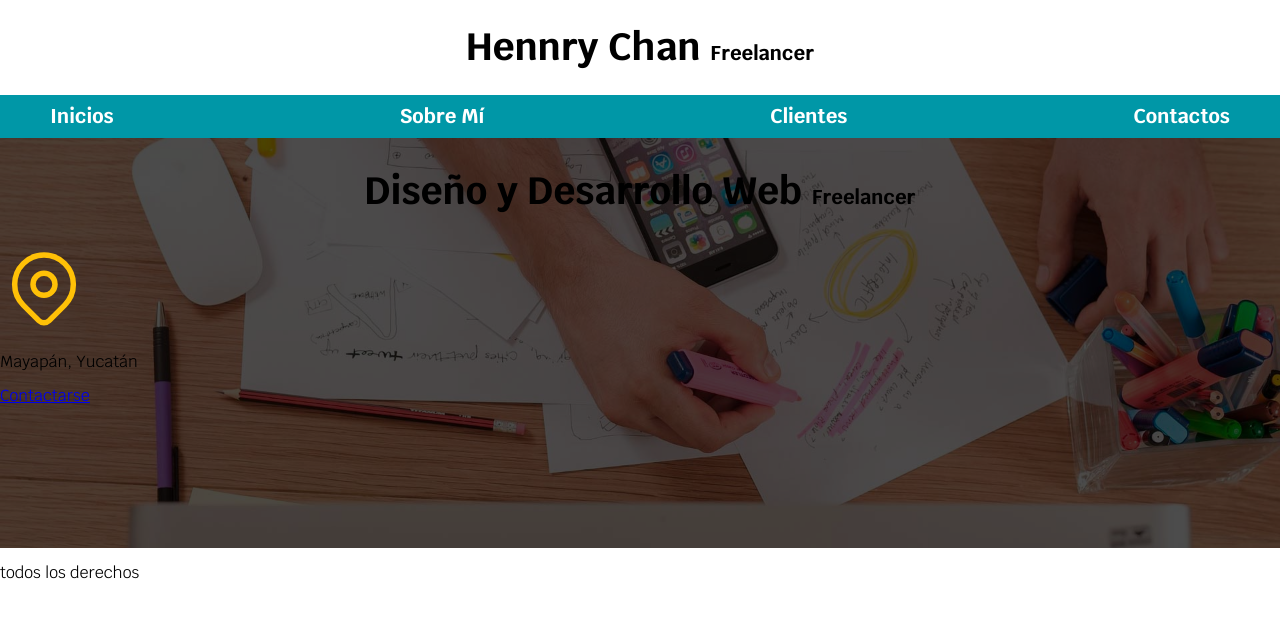
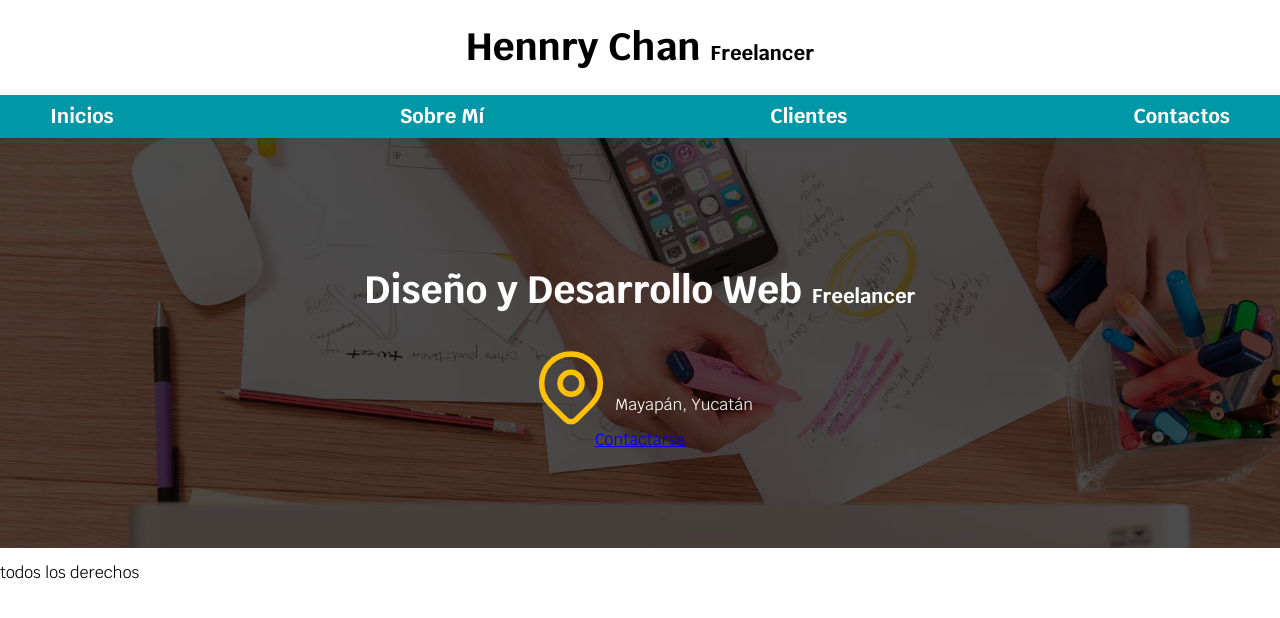
Before and after one commit to HennryChan/freelancer_web_udemy, a plain HTML site: page index.html in a window 1280 px wide. Drawn offline with Linux system fonts and the light colour scheme.

Commit message:
Se alinea el contenido al centro

```diff
--- a/css/styles.css
+++ b/css/styles.css
@@ -22,8 +22,23 @@ body {
     font-family: 'krub', sans-serif;
 }
 
+h1 {
+    font-size: 3.8rem;
+}
+
+h2 {
+    font-size: 2.8rem;
+}
+
+h3 {
+    font-size: 1.8rem;
+}
+
+h1, h2, h3 {
+    text-align: center;
+}
+
 .titulo {
-    text-align: center;
     font-size: 3.8rem;
 }
 
@@ -80,4 +95,19 @@ body {
     background-color: rgb(0 0 0 / 70%);
     width: 100%;
     height: 100%;
+
+    /* Centra todo el contenido, se puede utilizar en cualquir proyecto */
+    display: flex;
+    flex-direction: column;
+    align-items: center;
+    justify-content: center;
 }
+
+.contenido-hero h2, .contenido-hero p {
+    color: var(--blanco);
+}
+
+.ubicacion {
+    display: flex;
+    align-items: flex-end;
+}
--- a/index.html
+++ b/index.html
@@ -29,12 +29,14 @@
     <section class="hero">
         <div class="contenido-hero">
             <h2 class="titulo">Diseño y Desarrollo Web <span>Freelancer</span></h2>
+            <div class="ubicacion">
                 <svg xmlns="http://www.w3.org/2000/svg" class="icon icon-tabler icon-tabler-map-pin" width="88" height="88" viewBox="0 0 24 24" stroke-width="1.5" stroke="#FFC107" fill="none" stroke-linecap="round" stroke-linejoin="round">
                     <path stroke="none" d="M0 0h24v24H0z" fill="none"/>
                     <path d="M9 11a3 3 0 1 0 6 0a3 3 0 0 0 -6 0" />
                     <path d="M17.657 16.657l-4.243 4.243a2 2 0 0 1 -2.827 0l-4.244 -4.243a8 8 0 1 1 11.314 0z" />
                 </svg>
                 <p>Mayapán, Yucatán</p>
+            </div>
             <a href="#">Contactarse</a>
         </div>
     </section>
```
Lines whose indentation alone changed are shown as unchanged.
